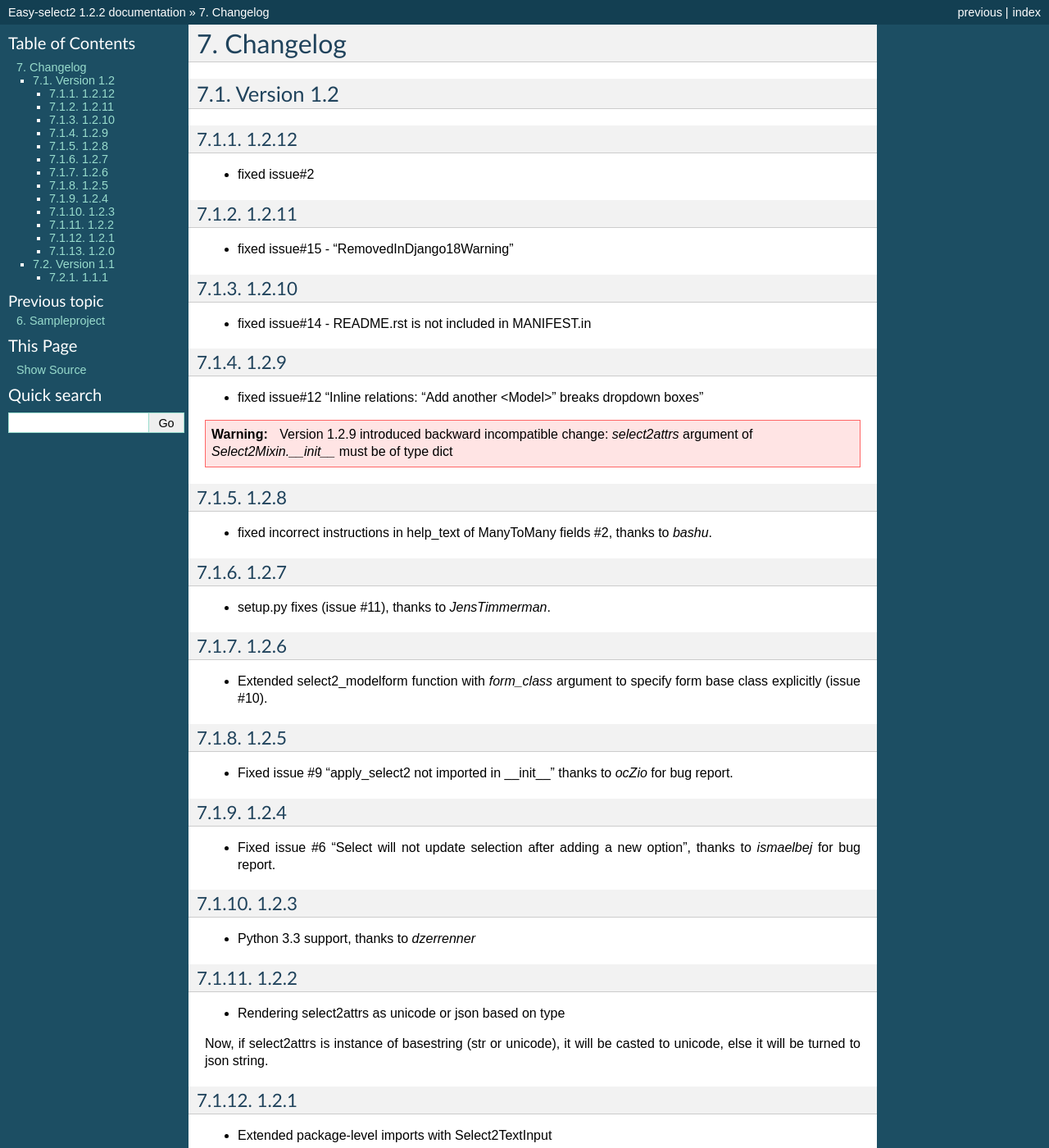
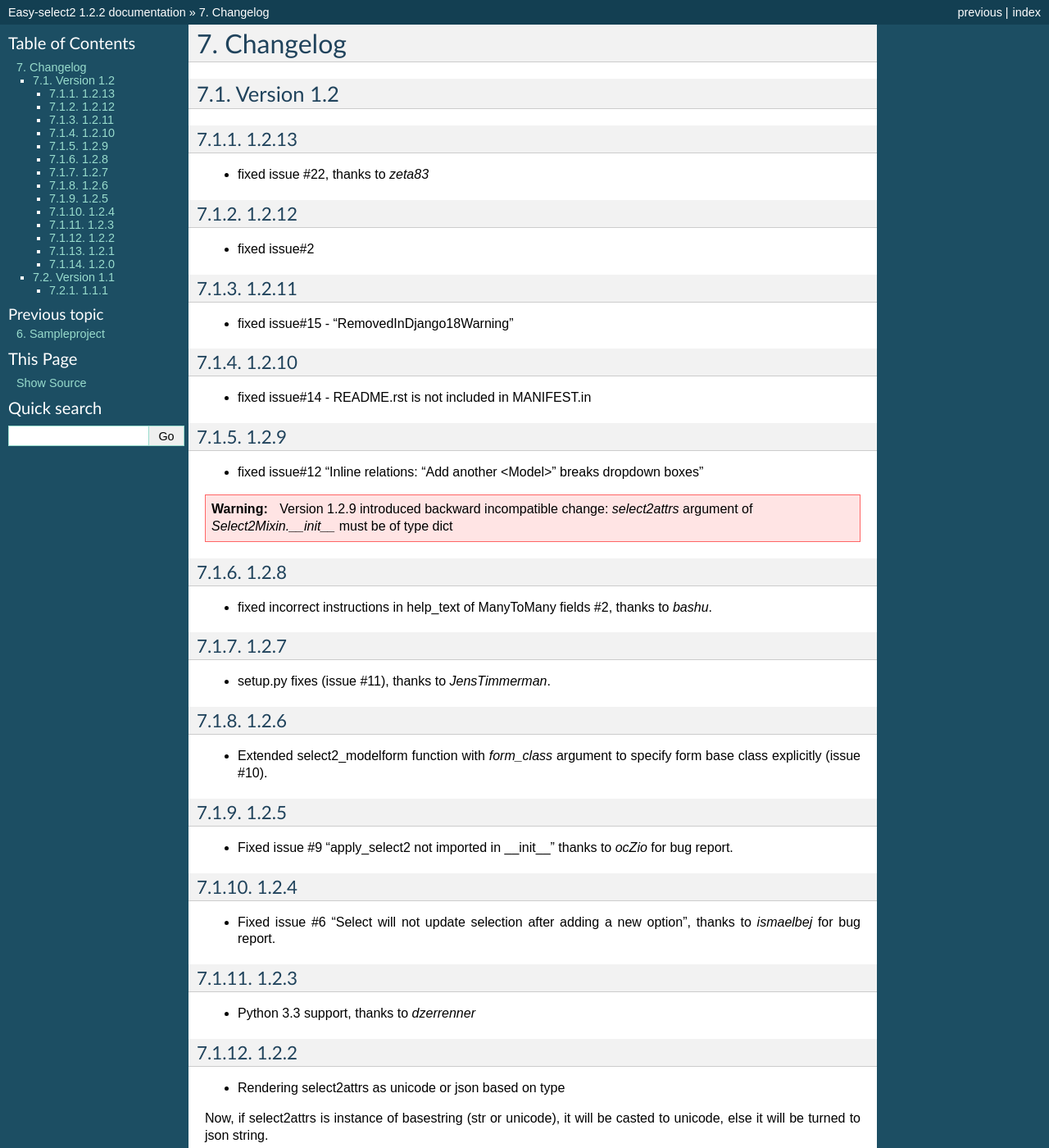
Before and after one commit to asyncee/django-easy-select2, a Sphinx documentation site: the page built from docs/source/changelog.rst, in a window 1280 px wide and 1400 px high. Shown: the whole window at 82% size. Built offline with Sphinx 7.4.7, drawn with Linux system fonts in a browser that asks for light colours; some of the changed text lies outside the part shown.

Commit message:
Release 1.2.13

```diff
--- a/README.rst
+++ b/README.rst
@@ -9,7 +9,7 @@
 
 
 Project aims to support **Python 2.7**, **3.3** and **3.4**,
-**Django 1.6** and **1.7**.
+**Django 1.6**, **1.7** and **1.8**.
 
 
 How it looks
--- a/docs/source/changelog.rst
+++ b/docs/source/changelog.rst
@@ -3,6 +3,10 @@
 
 Version 1.2
 -----------
+1.2.13
+~~~~~~
+- fixed issue #22, thanks to *zeta83*
+
 1.2.12
 ~~~~~~
 - fixed issue#2
--- a/setup.py
+++ b/setup.py
@@ -40,7 +40,7 @@
 
 setup(
     name="django-easy-select2",
-    version="1.2.12",
+    version="1.2.13",
     packages=find_packages(),
     author="asyncee",
     description="Django select2 theme for select input widgets.",
```
